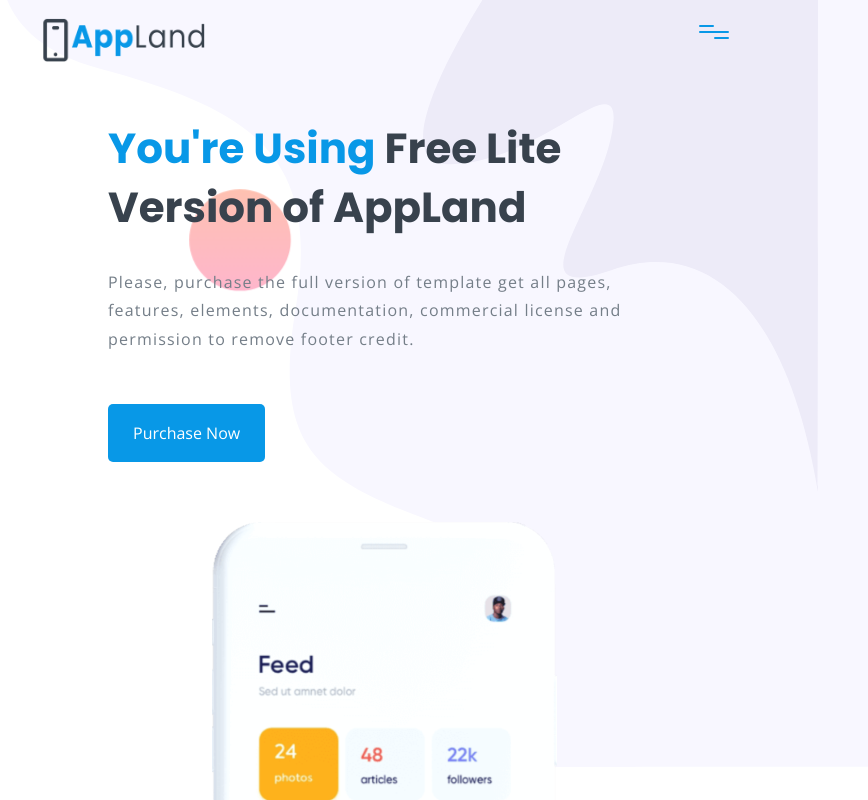
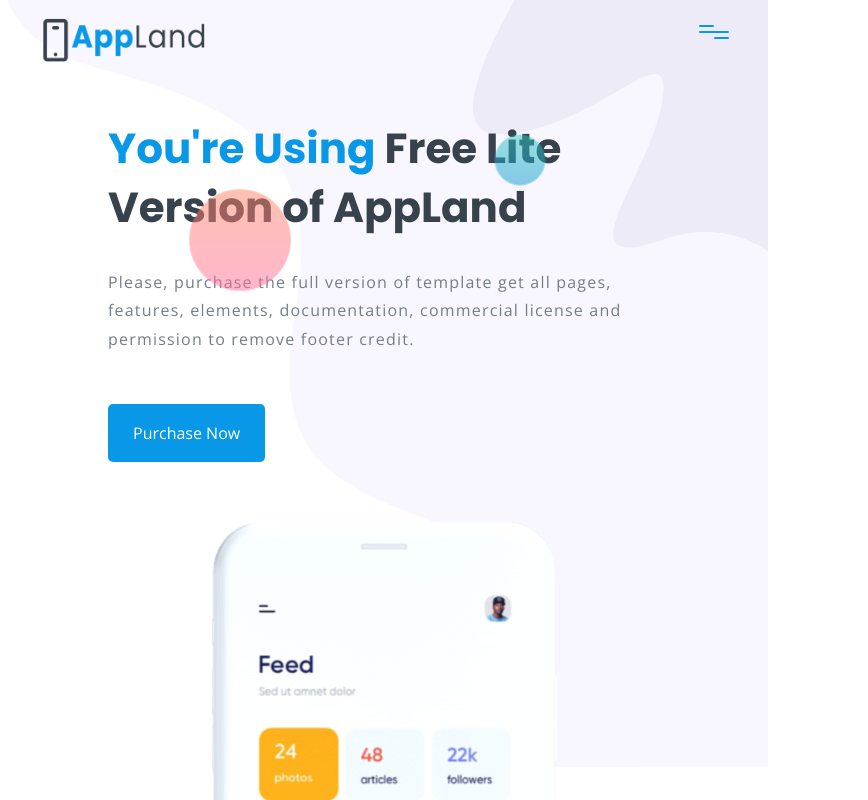
Before and after one commit to Alaa4eg-h/AppLand, a plain HTML site: page index.html in a window 768 px wide. Shown: the top 800 px of the page, 868 px wide, since content can reach past the window. Drawn offline with nearby package versions, Linux system fonts and the light colour scheme.

Commit message:
Editing some css

```diff
--- a/css/style.css
+++ b/css/style.css
@@ -268,12 +268,13 @@ img {
 
 .header {
     height: 800px;
+    overflow-x: hidden;
     position: relative;
 }
 
 .shape {
     position: absolute;
-    z-index: -1;
+    z-index: 0;
     border-radius: 50%;
     animation: var(--mainAnimation);
 }
@@ -363,7 +364,7 @@ img {
 
 .shape-02 {
     top: -100px;
-    right: -50px
+    right: -90px
 }
 
 /* media query for header */
@@ -420,6 +421,8 @@ img {
     .header-image {
         width: 50%;
         margin: 60px auto 0;
+        z-index: 1;
+        position: relative
     }
 
     .shape-01 {
@@ -428,8 +431,7 @@ img {
     }
 
     .shape-02 {
-        top: -70px;
-        right: -50px
+        right: -100px
     }
 }
 
@@ -561,7 +563,6 @@ img {
         margin-top: 30px;
     }
 
-
 }
 
 /* End Services Styles */
```
